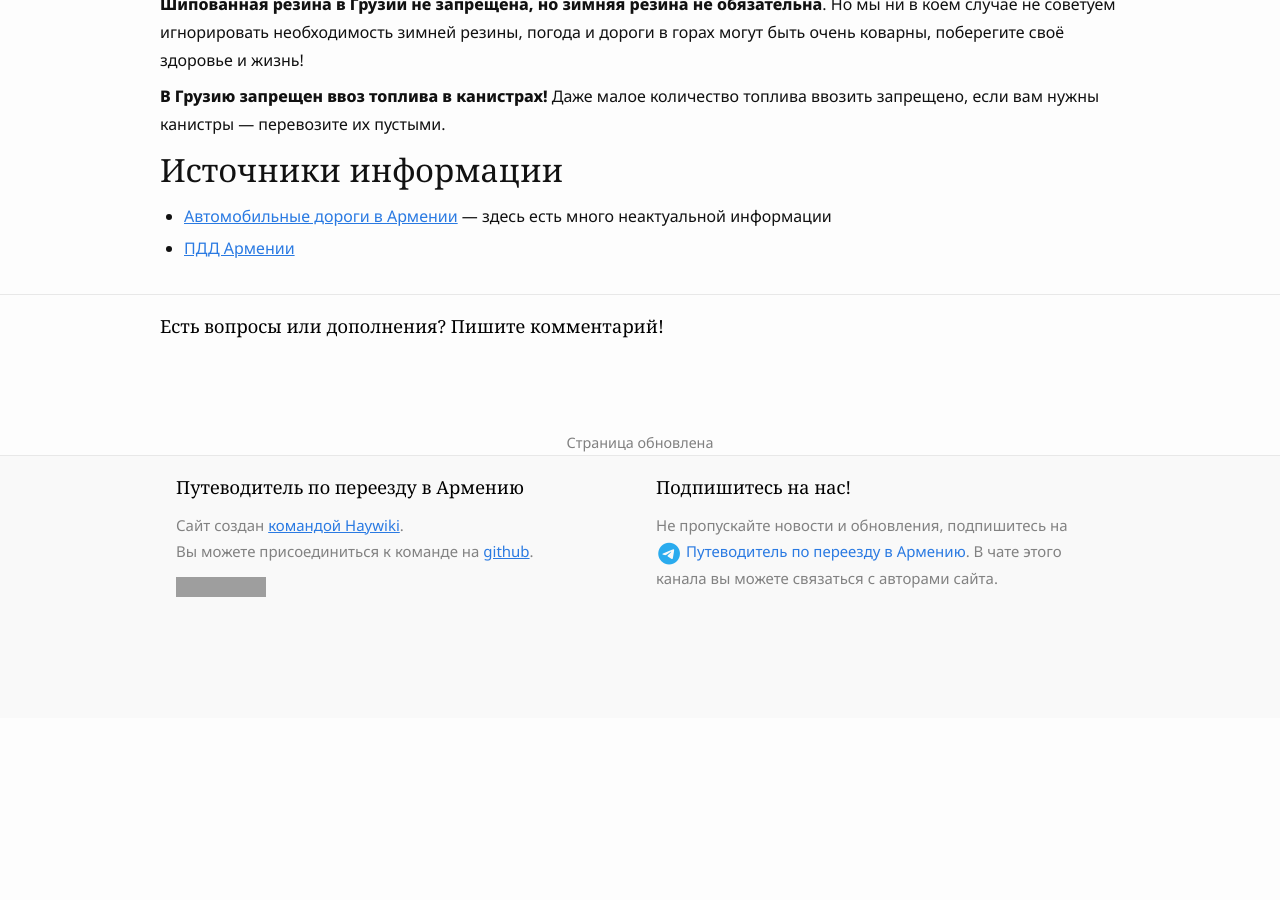
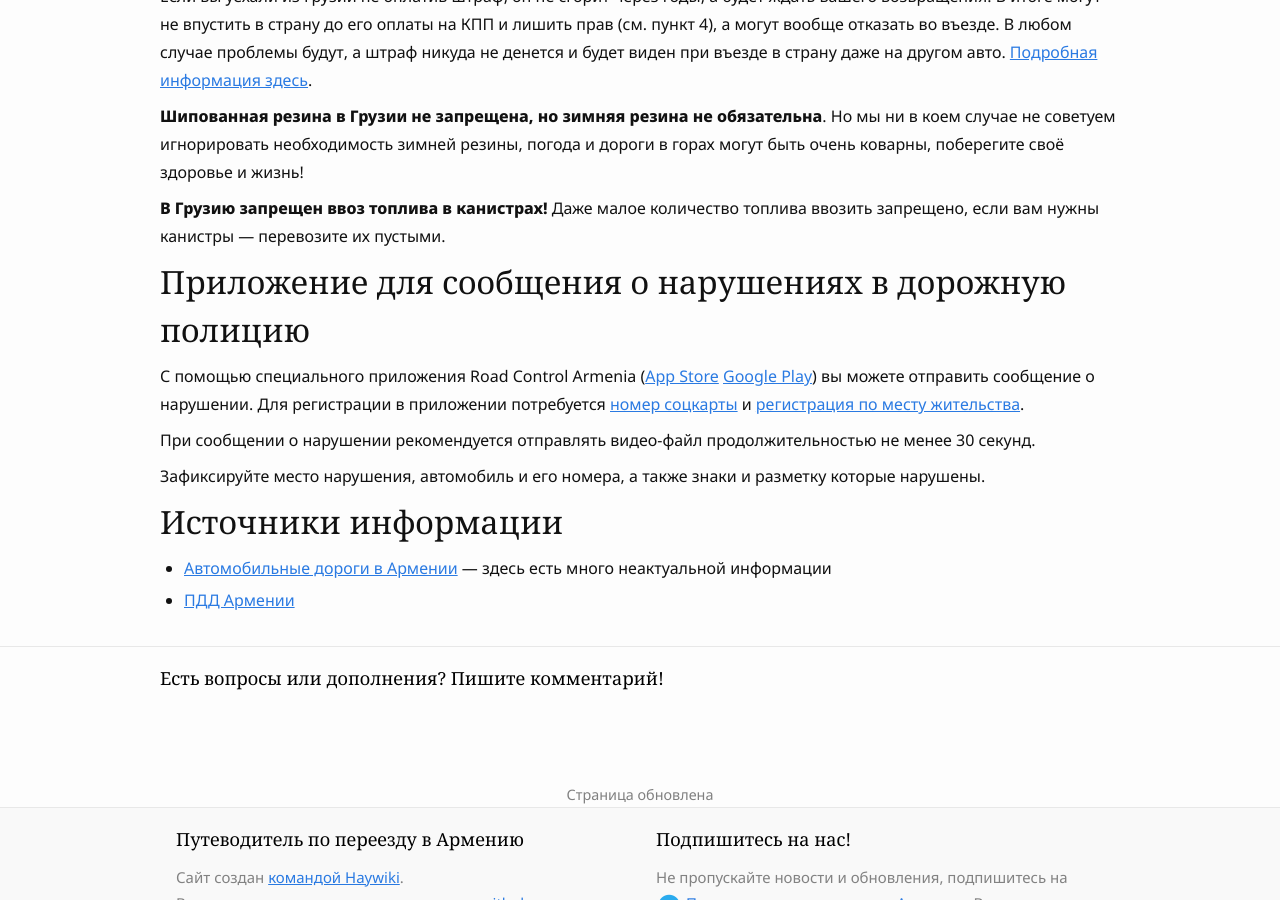
Before and after one commit to haywiki/haywiki.github.io, a Jekyll site: the page built from drive/index.md, in a window 1280 px wide and 900 px high, scrolled down 3245 px. Built offline with Jekyll 4.4.1, drawn with Linux system fonts in a browser that asks for light colours; nearby versions of some CDN libraries; a script that is not in the unit is left out; before the commit the page ends 3963 px from its top, so only the background shows below that; some of the changed text lies outside the part shown; grey boxes are pictures that could not be loaded.

Commit message:
еще полезные контакты

```diff
--- a/drive/index.md
+++ b/drive/index.md
@@ -111,6 +111,15 @@ layout: page
 **В Грузию запрещен ввоз топлива в канистрах!** Даже малое количество топлива ввозить запрещено, если вам нужны канистры —
 перевозите их пустыми.
 
+## Приложение для сообщения о нарушениях в дорожную полицию
+
+С помощью специального приложения Road Control Armenia ([App Store](https://apps.apple.com/am/app/road-control-armenia/id1574700607) [Google Play](https://play.google.com/store/apps/details?id=com.road.control.am)) вы можете отправить сообщение о нарушении. Для регистрации в приложении
+потребуется [номер соцкарты](../documents/social-number.md) и [регистрация по месту жительства](../documents/registration.md).
+
+При сообщении о нарушении рекомендуется отправлять видео-файл продолжительностью не менее 30 секунд.
+
+Зафиксируйте место нарушения, автомобиль и его номера, а также знаки и разметку которые нарушены.
+
 ## Источники информации
 
 - [Автомобильные дороги в Армении](https://autotraveler.ru/armenia/) — здесь есть много неактуальной информации
```
Also changed, not shown: drive/services.md (+5 -0 lines), drive/shops.md (+4 -0 lines), life/contacts.md (+1 -0 lines).
